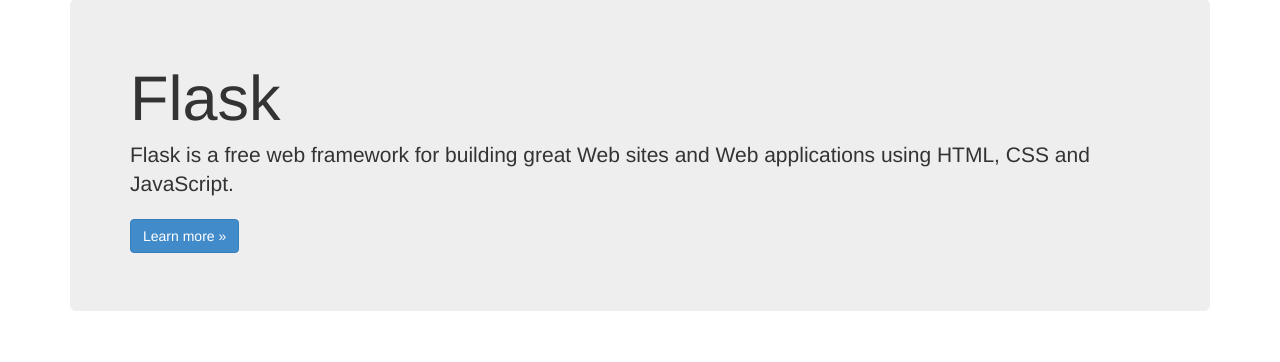
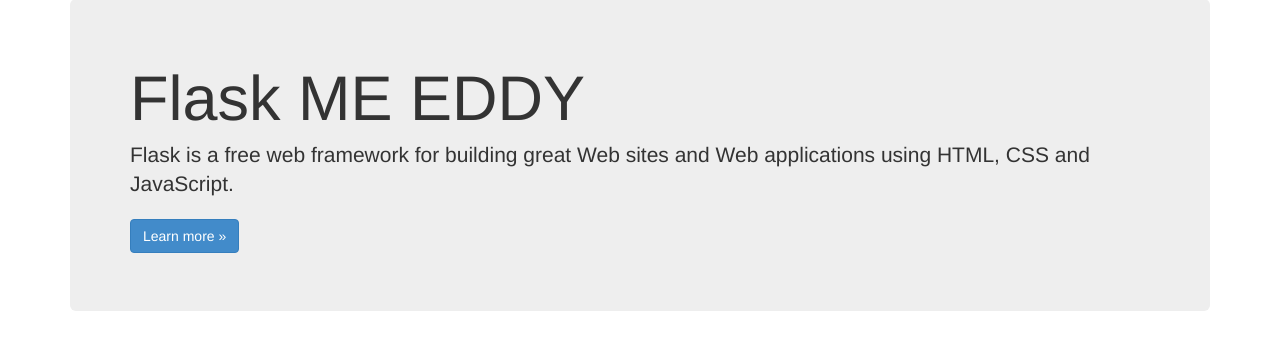
Before and after one commit to Mr-Eddy-N/flaskME, a Flask app: page / in a window 1280 px wide. Shown: the part 51-413 px from the top of the page. Run offline with Flask 2, Linux system fonts and the light colour scheme; parts of the project's set-up code (start-up, migrations or seed data) failed here and were passed over; some libraries are stand-ins or nearby versions.

Commit message:
ppush cloud

```diff
--- a/FlaskWebProject1/FlaskWebProject1/templates/index.html
+++ b/FlaskWebProject1/FlaskWebProject1/templates/index.html
@@ -3,7 +3,7 @@
 {% block content %}
 
 <div class="jumbotron">
-    <h1>Flask</h1>
+    <h1>Flask ME EDDY</h1>
     <p class="lead">Flask is a free web framework for building great Web sites and Web applications using HTML, CSS and JavaScript.</p>
     <p><a href="http://flask.pocoo.org/" class="btn btn-primary btn-large">Learn more &raquo;</a></p>
 </div>
```
Also changed, not shown: 5 other files.
